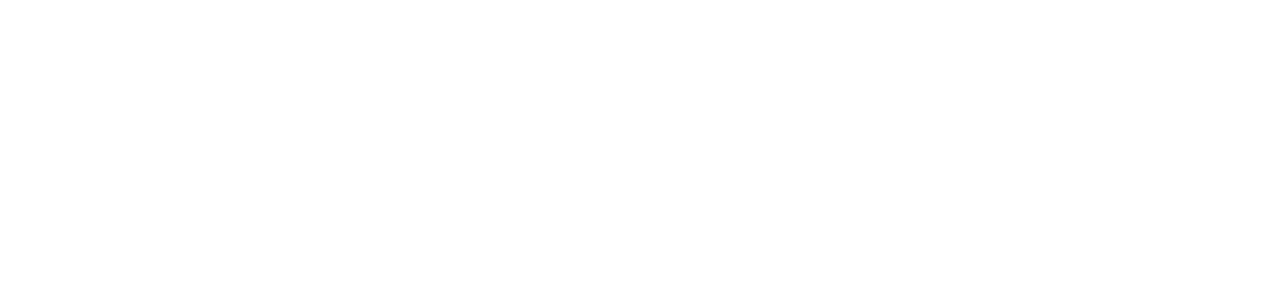
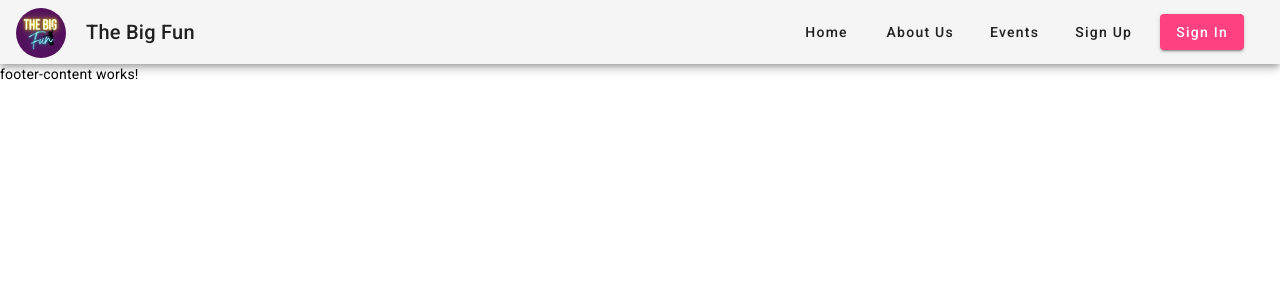
Before and after one commit to CrackeletsGroup-IoT/the-big-fun-web-application, an Angular app: page / in a window 1280 px wide. Shown: the top 300 px of the page. Built offline with nearby package versions, Linux system fonts and the light colour scheme.

Commit message:
feat: Navbar component implemented.

```diff
--- a/src/app/app.component.html
+++ b/src/app/app.component.html
@@ -1,9 +1,6 @@
-<!-- * * * * * * * * * * * * * * * * * * * * * * * * * * * * * * * -->
-<!-- * * * * * * * * * * * The content below * * * * * * * * * * * -->
-<!-- * * * * * * * * * * is only a placeholder * * * * * * * * * * -->
-<!-- * * * * * * * * * * and can be replaced. * * * * * * * * * * * -->
-<!-- * * * * * * * * * * * * * * * * * * * * * * * * * * * * * * * -->
-<!-- * * * * * * * * * Delete the template below * * * * * * * * * * -->
-<!-- * * * * * * * to get started with your project! * * * * * * * * -->
-<!-- * * * * * * * * * * * * * * * * * * * * * * * * * * * * * * * -->
-<!-- * * * * * * * * * * * * * * * * * * * * * * * * * * * * * * * -->
+<app-nav></app-nav>
+
+
+
+
+<app-footer-content></app-footer-content>
--- a/src/app/event/components/nav/nav.component.css
+++ b/src/app/event/components/nav/nav.component.css
@@ -0,0 +1,14 @@
+.spacer{
+  flex: 1 1 auto;
+}
+
+img{
+  height: 50px;
+  border-radius: 50px;
+  margin-top: 10px;
+  margin-right: 20px;
+}
+
+a{
+  margin-right: 20px;
+}
--- a/src/app/event/components/nav/nav.component.html
+++ b/src/app/event/components/nav/nav.component.html
@@ -1 +1,15 @@
-<p>nav works!</p>
+<div>
+  <mat-toolbar color="" class="mat-elevation-z5">
+    <span><img src="assets/TheBigFun.png"></span>
+    <span>The Big Fun</span>
+
+    <div class="spacer"></div>
+
+    <a mat-button>Home</a>
+    <a mat-button>About Us</a>
+    <a mat-button>Events</a>
+    <a mat-button>Sign Up</a>
+    <a mat-raised-button color="accent">Sign In</a>
+
+  </mat-toolbar>
+</div>
--- a/src/index.html
+++ b/src/index.html
@@ -2,7 +2,7 @@
 <html lang="en">
 <head>
   <meta charset="utf-8">
-  <title>ThebigfunFrontend</title>
+  <title>The Big Fun</title>
   <base href="/">
   <meta name="viewport" content="width=device-width, initial-scale=1">
   <link rel="icon" type="image/x-icon" href="">
```
Also changed, not shown: src/app/app.module.ts (+7 -1 lines), src/assets/TheBigFun.png (added).
